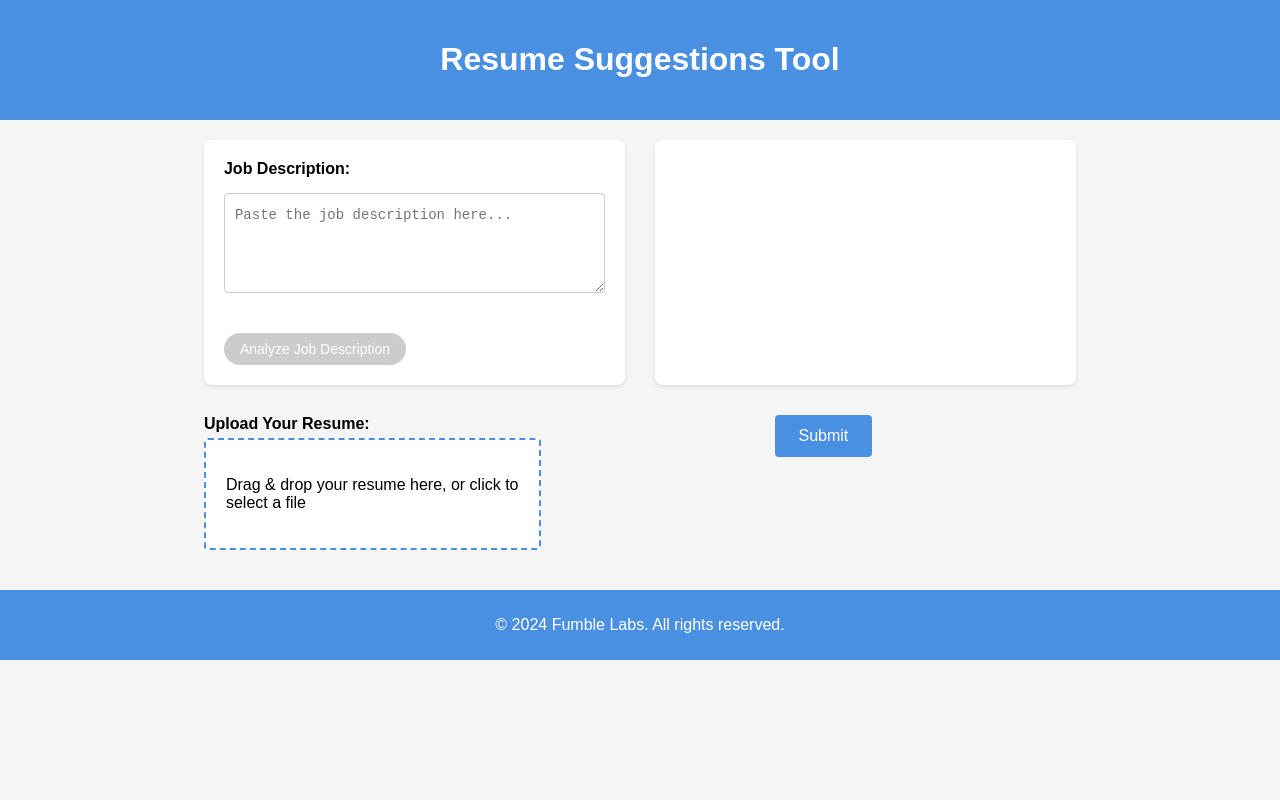
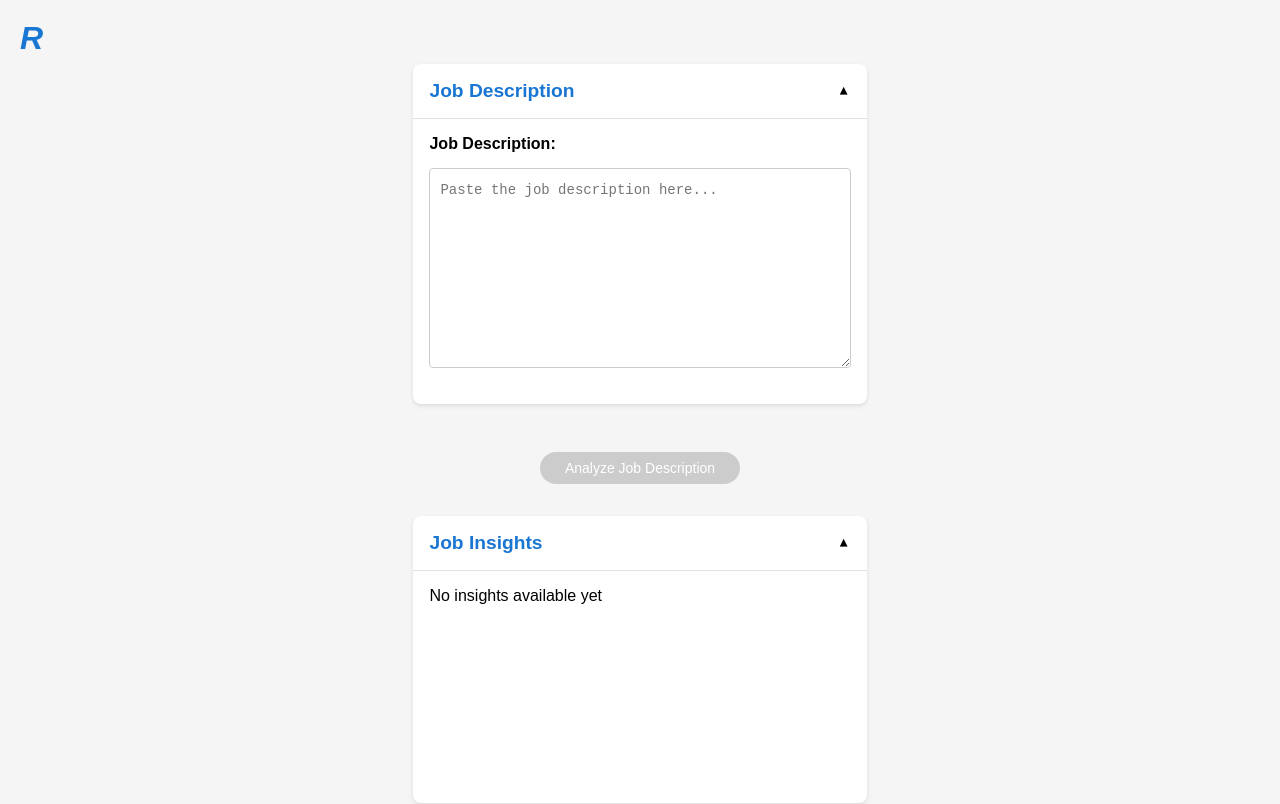
Before and after one commit to fumbl3b/resume-updater, a React (Create React App) app: page / in a window 1280 px wide. Shown: the top 804 px of the page. Built offline with nearby package versions, Linux system fonts and the light colour scheme.

Commit message:
beginning of implementation ui v2

```diff
--- a/src/App.css
+++ b/src/App.css
@@ -7,6 +7,7 @@
   --border-radius: 8px;
   --spacing: 20px;
   --max-content-height: 300px;
+  --min-component-height: 200px;
 }
 
 .app {
@@ -15,6 +16,8 @@
   min-height: 100vh;
   font-family: Arial, sans-serif;
   background-color: #f5f5f5;
+  padding: 2rem;
+  background: #f5f5f5;
 }
 
 .header {
@@ -33,8 +36,7 @@
 }
 
 .footer {
-  background-color: #4a90e2;
-  color: white;
+  color: #4a90e2;
   text-align: center;
   padding: 10px;
 }
@@ -75,12 +77,12 @@
 }
 
 .main-container {
-  display: grid;
-  grid-template-columns: 1fr 1fr;
-  gap: 30px;
-  padding: var(--spacing);
-  max-width: 1400px;
+  max-width: 800px;
   margin: 0 auto;
+  display: flex;
+  flex-direction: column;
+  gap: 1rem;
+  padding: 2rem;
 }
 
 .left-panel, .right-panel {
@@ -95,3 +97,40 @@
     grid-template-columns: 1fr;
   }
 }
+
+.action-button {
+  margin: 1rem 0;
+  align-self: center;
+  min-width: 200px;
+}
+
+.action-button:disabled {
+  background-color: #cccccc;
+  cursor: not-allowed;
+}
+
+.accordion-content {
+  min-height: var(--min-component-height);
+  padding: 1rem;
+}
+
+.editable-content {
+  min-height: var(--min-component-height);
+}
+
+.insights-pills {
+  min-height: var(--min-component-height);
+}
+
+.resume-upload {
+  min-height: var(--min-component-height);
+}
+
+.suggestions-content {
+  white-space: pre-wrap;
+  line-height: 1.6;
+  padding: 1rem;
+  background: #f5f5f5;
+  border-radius: var(--border-radius);
+  min-height: var(--min-component-height);
+}
--- a/src/App.js
+++ b/src/App.js
@@ -3,9 +3,16 @@ import JobDescription from './components/JobDescription';
 import ResumeUpload from './components/ResumeUpload';
 import SubmitButton from './components/SubmitButton';
 import InsightsList from './components/InsightsList';
+import ResumeText from './components/ResumeText';
+import Accordion from './components/Accordion';
+import Logo from './components/Logo';
+import PDFViewer from './components/PDFViewer';
 import './App.css';
 
-const API_URL = process.env.REACT_APP_API_URL || 'http://localhost:5001';
+const API_URL = process.env.REACT_APP_API_URL;
+if (!API_URL) {
+  throw new Error('API_URL environment variable is not set');
+}
 
 function App() {
   const [jobDescription, setJobDescription] = useState('');
@@ -17,50 +24,38 @@ function App() {
   const [keywordLoading, setKeywordLoading] = useState(false);
   const [benefits, setBenefits] = useState('');
   const [benefitsLoading, setBenefitsLoading] = useState(false);
+  const [resumeText, setResumeText] = useState('');
+  const [latexContent, setLatexContent] = useState('');
+  const [resumeGenerating, setResumeGenerating] = useState(false);
+  const [pdfUrl, setPdfUrl] = useState(null);
+  const [suggestionsLoading, setSuggestionsLoading] = useState(false);
 
-  const handleGetSuggestions = () => {
-    if (!jobDescription || !resumeFile) {
-      alert('Please fill in all fields');
+  const handleGetSuggestions = async () => {
+    if (!resumeText || !jobDescription) {
+      alert('Please provide both resume and job description');
       return;
     }
 
-    // Read the resume file as text before sending
-    const reader = new FileReader();
-    reader.onload = () => {
-      const resumeText = reader.result;
+    setSuggestionsLoading(true);
+    try {
+      const response = await fetch(`${API_URL}/suggest-improvements`, {
+        method: 'POST',
+        headers: { 'Content-Type': 'application/json' },
+        body: JSON.stringify({
+          resume_text: resumeText,
+          job_description: jobDescription
+        })
+      });
 
-      fetch(`${API_URL}/suggest-improvements`, {
-        method: 'POST',
-        headers: {
-          'Content-Type': 'application/json'
-        },
-        body: JSON.stringify({
-          job_description: jobDescription,
-          resume_text: resumeText
-        })
-      })
-      .then(response => {
-        if (!response.ok) {
-          throw new Error(`HTTP error! Status: ${response.status}`);
+      if (!response.ok) throw new Error(`HTTP error! Status: ${response.status}`);
+      const data = await response.json();
+      setSuggestions(data.suggestions);
+    } catch (error) {
+      console.error('Error:', error);
+      alert('Error getting suggestions');
+    } finally {
+      setSuggestionsLoading(false);
     }
-        return response.json();
-      })
-      .then(data => {
-        console.log('Suggestions:', data);
-        setSuggestions(data.suggestions); // suggestions should be markdown text
-      })
-      .catch(error => {
-        console.error('Error:', error);
-        alert('Error occurred while processing request');
-      });
-    };
-
-    reader.onerror = (error) => {
-      console.error('Error reading file:', error);
-      alert('Could not read the resume file.');
-    };
-
-    reader.readAsText(resumeFile);
   };
 
   const handleGenerateOptimizedResume = () => {
@@ -171,72 +166,159 @@ function App() {
     setBenefits(benefitArray.join(','));
   };
 
+  const handleExtractText = async () => {
+    if (!resumeFile) return;
+
+    const formData = new FormData();
+    formData.append('file', resumeFile);
+
+    try {
+      const response = await fetch(`${API_URL}/extract-resume-text`, {
+        method: 'POST',
+        body: formData
+      });
+
+      if (!response.ok) throw new Error(`HTTP error! Status: ${response.status}`);
+      const data = await response.json();
+      setResumeText(data.text);
+    } catch (error) {
+      console.error('Error:', error);
+      alert('Error extracting resume text');
+    }
+  };
+
+  const handleGenerateResume = async () => {
+    if (!suggestions || !resumeText) {
+      alert('Please get suggestions first');
+      return;
+    }
+
+    setResumeGenerating(true);
+    try {
+      const response = await fetch(`${API_URL}/generate-optimized-resume`, {
+        method: 'POST',
+        headers: { 'Content-Type': 'application/json' },
+        body: JSON.stringify({
+          resume_text: resumeText,
+          suggestions: suggestions
+        })
+      });
+
+      const data = await response.json();
+      if (!response.ok) throw new Error(data.error);
+
+      // Handle LaTeX content
+      setLatexContent(data.tex_content);
+
+      // Handle PDF content
+      const pdfBinary = atob(data.pdf_content);
+      const pdfArray = new Uint8Array(pdfBinary.length);
+      for (let i = 0; i < pdfBinary.length; i++) {
+        pdfArray[i] = pdfBinary.charCodeAt(i);
+      }
+
+      const pdfBlob = new Blob([pdfArray], { type: 'application/pdf' });
+      const pdfUrl = URL.createObjectURL(pdfBlob);
+      setPdfUrl(pdfUrl);
+    } catch (error) {
+      console.error('Error:', error);
+      alert('Error generating resume');
+    } finally {
+      setResumeGenerating(false);
+    }
+  };
+
   return (
     <div className="app">
-      <header className="header">
-        <h1>Resume Suggestions Tool</h1>
-      </header>
+      <Logo />
       <main className="main-container">
-        <div className="left-panel">
+        <Accordion title="Job Description" isOpen={true}>
           <JobDescription
             value={jobDescription}
             onChange={setJobDescription}
           />
+        </Accordion>
+
         <button
-            className="analyze-button"
+          className="analyze-button action-button"
           onClick={handleAnalyzeClick}
           disabled={!jobDescription.trim()}
         >
           Analyze Job Description
         </button>
-        </div>
-        <div className="right-panel">
-          {(keywordLoading || benefitsLoading) &&
-            <div className="keyword-loading">Analyzing...</div>
-          }
-          {(keywords || benefits) && (
+
+        <Accordion title="Job Insights" isOpen={true}>
+          {(keywords || benefits) ? (
             <InsightsList
               keywords={keywords}
               benefits={benefits}
               onRemoveKeyword={handleRemoveKeyword}
               onRemoveBenefit={handleRemoveBenefit}
             />
+          ) : (
+            <div className="empty-state">No insights available yet</div>
           )}
-        </div>
-        <ResumeUpload resumeFile={resumeFile} setResumeFile={setResumeFile} />
+        </Accordion>
 
-        {/* First button: Get Suggestions */}
-        <SubmitButton handleSubmit={handleGetSuggestions} text="Get Suggestions" />
+        <Accordion title="Resume Upload" isOpen={true}>
+          <ResumeUpload
+            resumeFile={resumeFile}
+            setResumeFile={setResumeFile}
+          />
+        </Accordion>
 
-        {/* If we have suggestions, show them in markdown */}
-        {suggestions && (
-          <div className="suggestions">
-            <h2>Suggestions</h2>
-            {suggestions}
+        <button
+          className="analyze-button action-button"
+          onClick={handleExtractText}
+          disabled={!resumeFile}
+        >
+          Extract Resume Text
+        </button>
 
-            {/* Now that we have suggestions, a button to generate optimized resume */}
-            <button onClick={handleGenerateOptimizedResume}>Generate Optimized Resume</button>
-          </div>
+        {resumeText && (
+          <Accordion title="Resume Content">
+            <ResumeText text={resumeText} />
+          </Accordion>
         )}
 
-        {/* If loading, show a loading indicator */}
-        {loading && (
-          <div className="loading">
-            <p>Generating optimized resume, please wait...</p>
-          </div>
+        {resumeText && (
+          <button
+            className="analyze-button action-button"
+            onClick={handleGetSuggestions}
+            disabled={suggestionsLoading || !resumeText || !jobDescription}
+          >
+            {suggestionsLoading ? 'Getting Suggestions...' : 'Get Suggestions'}
+          </button>
         )}
 
-        {/* If we have the optimized resume, show a download button */}
-        {optimizedResume && (
-          <div className="optimized-resume">
-            <h2>Optimized Resume Generated</h2>
-            <p>Your LaTeX-formatted optimized resume is ready.</p>
-            <button onClick={handleDownloadTex}>Download .tex file</button>
+        {suggestions && (
+          <Accordion title="Suggestions" isOpen={true}>
+            <div className="suggestions-content">
+              {suggestions.split('\n').map((line, i) => (
+                <p key={i}>{line}</p>
+              ))}
             </div>
+          </Accordion>
+        )}
+
+        {suggestions && (
+          <button
+            className="analyze-button action-button"
+            onClick={handleGenerateResume}
+            disabled={resumeGenerating || !suggestions}
+          >
+            {resumeGenerating ? 'Generating Resume...' : 'Generate Resume PDF'}
+          </button>
+        )}
+
+        {pdfUrl && (
+          <Accordion title="Generated Resume" isOpen={true}>
+            <PDFViewer pdfUrl={pdfUrl} />
+          </Accordion>
         )}
       </main>
       <footer className="footer">
-        <p>&copy; 2024 Fumble Labs. All rights reserved.</p>
+        © 2024 Fumble Labs. All rights reserved.
       </footer>
     </div>
   );
--- /dev/null
+++ b/src/components/Accordion.css
@@ -0,0 +1,37 @@
+.accordion {
+  width: 100%;
+  margin-bottom: 1rem;
+  background: white;
+  border-radius: var(--border-radius);
+  box-shadow: var(--shadow);
+}
+
+.accordion-header {
+  width: 100%;
+  display: flex;
+  justify-content: space-between;
+  align-items: center;
+  padding: 1rem;
+  background: none;
+  border: none;
+  cursor: pointer;
+}
+
+.accordion-header h2 {
+  margin: 0;
+  font-size: 1.2rem;
+  color: var(--primary-color);
+}
+
+.arrow {
+  transition: transform 0.3s ease;
+}
+
+.arrow.expanded {
+  transform: rotate(180deg);
+}
+
+.accordion-content {
+  padding: 1rem;
+  border-top: 1px solid #e0e0e0;
+}
--- /dev/null
+++ b/src/components/Accordion.js
@@ -0,0 +1,21 @@
+import React, { useState } from 'react';
+import './Accordion.css';
+
+const Accordion = ({ title, children, isOpen = false }) => {
+  const [expanded, setExpanded] = useState(isOpen);
+
+  return (
+    <div className="accordion">
+      <button
+        className="accordion-header"
+        onClick={() => setExpanded(!expanded)}
+      >
+        <h2>{title}</h2>
+        <span className={`arrow ${expanded ? 'expanded' : ''}`}>▼</span>
+      </button>
+      {expanded && <div className="accordion-content">{children}</div>}
+    </div>
+  );
+};
+
+export default Accordion;
--- /dev/null
+++ b/src/components/Logo.css
@@ -0,0 +1,13 @@
+.logo {
+  position: fixed;
+  top: 20px;
+  left: 20px;
+  z-index: 1000;
+}
+
+.logo span {
+  font-size: 2rem;
+  font-style: italic;
+  font-weight: bold;
+  color: var(--primary-color);
+}
--- /dev/null
+++ b/src/components/Logo.js
@@ -0,0 +1,10 @@
+import React from 'react';
+import './Logo.css';
+
+const Logo = () => (
+  <div className="logo">
+    <span>R</span>
+  </div>
+);
+
+export default Logo;
--- /dev/null
+++ b/src/components/PDFViewer.css
@@ -0,0 +1,33 @@
+.pdf-viewer {
+  width: 100%;
+  display: flex;
+  flex-direction: column;
+  gap: 1rem;
+  min-height: var(--min-component-height);
+}
+
+.pdf-frame {
+  width: 100%;
+  height: 800px;
+  border: 1px solid #e0e0e0;
+  border-radius: var(--border-radius);
+}
+
+.pdf-controls {
+  display: flex;
+  justify-content: flex-end;
+}
+
+.download-button {
+  padding: 8px 16px;
+  background: var(--primary-color);
+  color: white;
+  text-decoration: none;
+  border-radius: 20px;
+  font-size: 14px;
+  transition: background-color 0.2s;
+}
+
+.download-button:hover {
+  background-color: #1565c0;
+}
--- /dev/null
+++ b/src/components/PDFViewer.js
@@ -0,0 +1,29 @@
+import React from 'react';
+import './PDFViewer.css';
+
+const PDFViewer = ({ pdfUrl }) => {
+  if (!pdfUrl) return null;
+
+  return (
+    <div className="pdf-viewer">
+      <div className="pdf-controls">
+        <a
+          href={pdfUrl}
+          download="optimized-resume.pdf"
+          className="download-button"
+        >
+          Download PDF
+        </a>
+      </div>
+      <object
+        data={pdfUrl}
+        type="application/pdf"
+        className="pdf-frame"
+      >
+        <p>Unable to display PDF. <a href={pdfUrl}>Download</a> instead.</p>
+      </object>
+    </div>
+  );
+};
+
+export default PDFViewer;
--- /dev/null
+++ b/src/components/ResumeText.css
@@ -0,0 +1,16 @@
+.resume-text {
+  margin-top: 20px;
+  padding: 20px;
+  background: white;
+  border-radius: var(--border-radius);
+  box-shadow: var(--shadow);
+}
+
+.text-content {
+  max-height: var(--max-content-height);
+  overflow-y: auto;
+  white-space: pre-wrap;
+  padding: 10px;
+  border: 1px solid #e0e0e0;
+  border-radius: 4px;
+}
--- /dev/null
+++ b/src/components/ResumeText.js
@@ -0,0 +1,17 @@
+import React from 'react';
+import './ResumeText.css';
+
+const ResumeText = ({ text }) => {
+  if (!text) return null;
+
+  return (
+    <div className="resume-text">
+      <h3>Resume Content</h3>
+      <div className="text-content">
+        {text}
+      </div>
+    </div>
+  );
+};
+
+export default ResumeText;
```
Also changed, not shown: 2 other files (tests, documents, lock files or other folders). Lines whose indentation alone changed are shown as unchanged.
